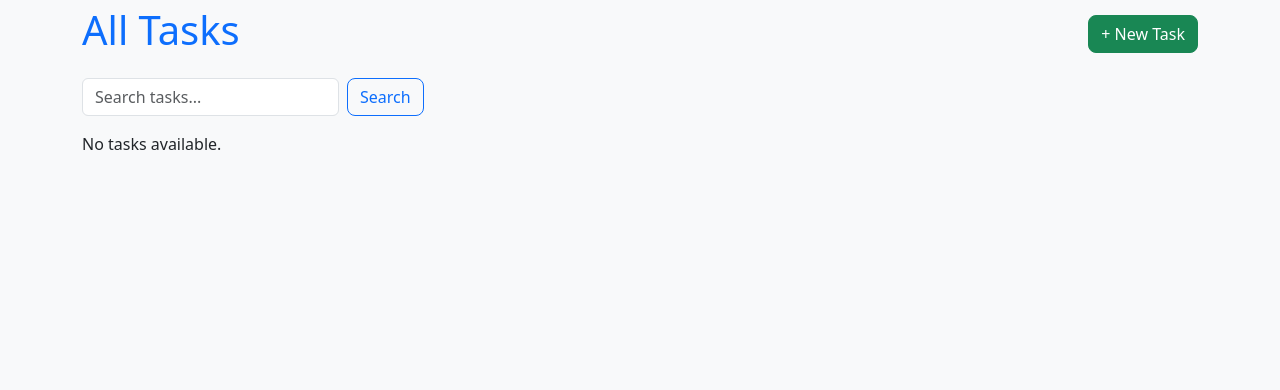
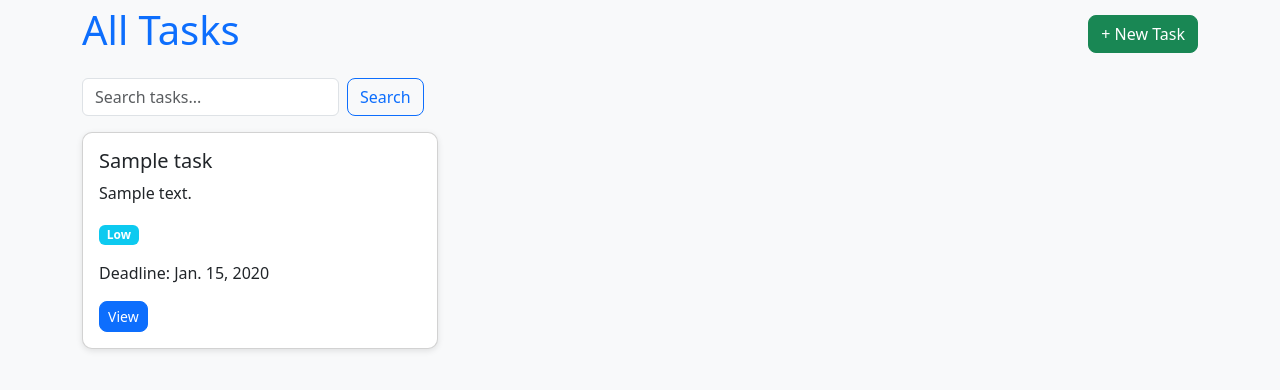
Before and after one commit to MrEug3n1o/jira-task-manager-it-sigma, a Django app: page /task/ in a window 1280 px wide. Shown: the part 78-468 px from the top of the page. Run offline with Django 5.2, Linux system fonts and the light colour scheme; a user stored in the database is signed in; tables that the repository leaves empty hold one stand-in row (values such as "Sample post"); some libraries are stand-ins or nearby versions.

Commit message:
fixed bug in tasks

```diff
--- a/templates/task_manager/task_list.html
+++ b/templates/task_manager/task_list.html
@@ -18,7 +18,7 @@
   </form>
 </div>
 <div class="row">
-  {% for task in tasks %}
+  {% for task in worker_tasks_list %}
   <div class="col-md-4 mb-3">
     <div class="card">
       <div class="card-body">
```
